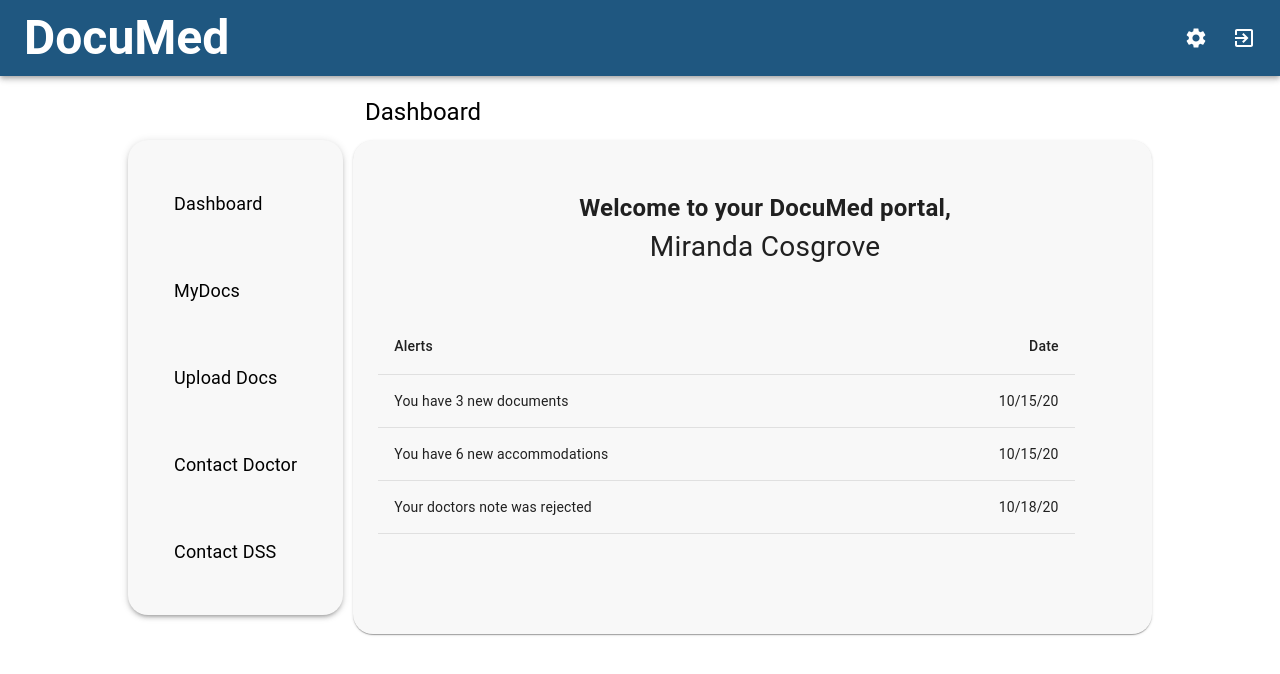
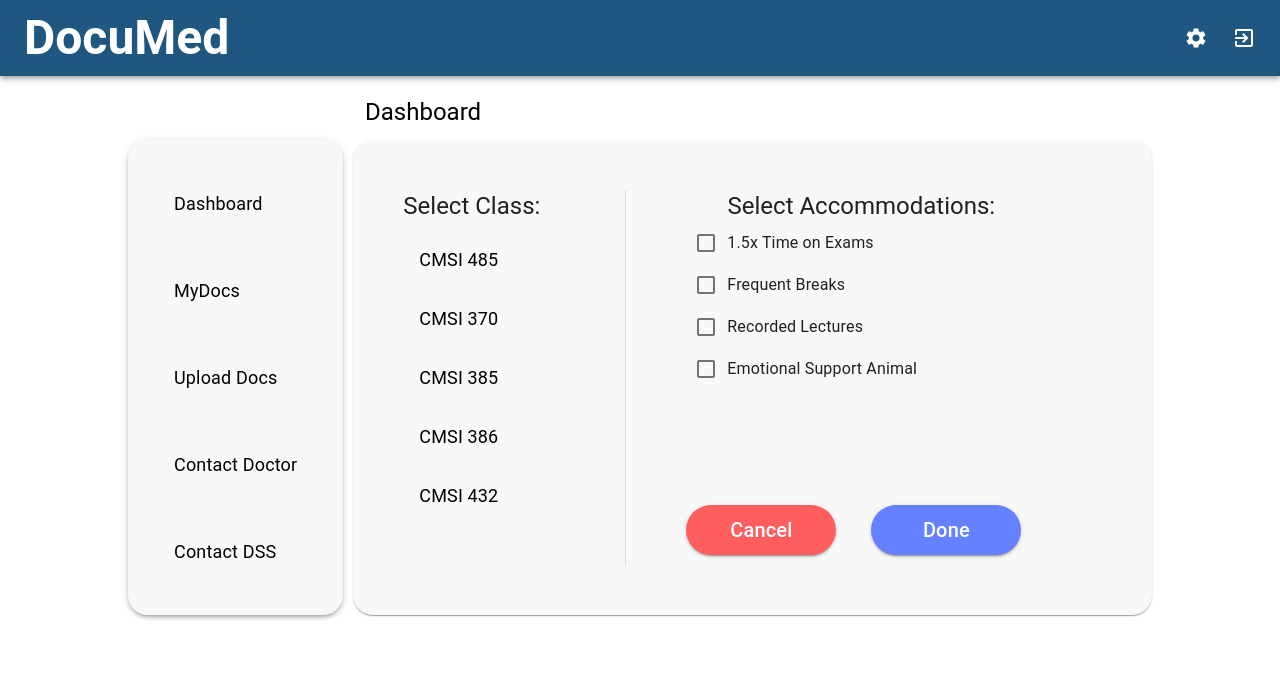
Before and after one commit to gouldcs/documed, a React (Create React App) app in the folder milestone3/: page / in a window 1280 px wide. Shown: the top 674 px of the page. Built offline with nearby package versions, Linux system fonts and the light colour scheme.

Commit message:
Accommodations page setup

```diff
--- a/milestone3/src/components/Header.jsx
+++ b/milestone3/src/components/Header.jsx
@@ -64,7 +64,7 @@ const Header = (props) => {
 
   if (props.text === "DocuMed" || props.text === "Welcome to DocuMed") {
     toReturn = (<div className={classes.root}>
-      <AppBar position="static" style={{ background: "#1F5780", alignItems: "center" }}>
+      <AppBar position="static" style={{ background: "#1F5780",}}>
         <Toolbar>
           <div className={classes.centeredTitle}>
             <Typography variant="h3" className={classes.centeredTitleText}>
--- a/milestone3/src/pages/main-layout/MainLayout.jsx
+++ b/milestone3/src/pages/main-layout/MainLayout.jsx
@@ -6,6 +6,7 @@ import Paper from "@material-ui/core/Paper"
 import Header from "../../components/Header"
 import MenuPanel from "../../components/MenuPanel"
 import UploadPage from "./contact/ContactTemplate"
+import Accommodations from "./mydocs/accommodations/Accommodations"
 import Dashboard from "./dashboard/Dashboard"
 import { Typography } from "@material-ui/core"
 
@@ -66,6 +67,7 @@ const useStyles = makeStyles((theme) => ({
   paper: {
     background: "#F8F8F8",
     borderRadius: 20,
+    minHeight: 475,
   },
 }))
 
@@ -92,7 +94,7 @@ const MainLayout = (props) => {
           </div>
           <div className={classes.pageContent}>
             <Paper className={classes.paper}>
-              <Dashboard />
+              <Accommodations />
             </Paper>
           </div>
         </div>
--- a/milestone3/src/pages/main-layout/mydocs/accommodations/accommodations.jsx
+++ b/milestone3/src/pages/main-layout/mydocs/accommodations/accommodations.jsx
@@ -0,0 +1,191 @@
+import React from "react"
+import { makeStyles } from "@material-ui/core/styles"
+
+import Button from '@material-ui/core/Button';
+import Checkbox from '@material-ui/core/Checkbox';
+import Divider from '@material-ui/core/Divider';
+import FormControl from '@material-ui/core/FormControl';
+import FormControlLabel from '@material-ui/core/FormControlLabel';
+import FormGroup from '@material-ui/core/FormGroup';
+import MenuList from "@material-ui/core/MenuList"
+import MenuItem from "@material-ui/core/MenuItem"
+import {
+  BrowserRouter as Router,
+  Switch,
+  Route,
+  Link
+} from "react-router-dom";
+
+import { Typography } from "@material-ui/core"
+
+
+const useStyles = makeStyles((theme) => ({
+  root: {
+    width: '100%',
+    height: '90%',
+    paddingTop: 50,
+    paddingBottom: 50,
+  },
+
+  dashboardContent: {
+    display: "flex",
+    flexDirection: "row",
+    paddingLeft: 50,
+  },
+
+  leftColumn: {
+    display: "flex",
+    flexDirection: "column",
+    paddingRight: 10,
+  },
+
+  centerColumn: {
+    display: "flex",
+    flexDirection: "row",
+    paddingLeft: 75,
+    paddingRight: 50,
+  },
+
+  rightColumn: {
+    display: "flex",
+    flexDirection: "column",
+  },
+
+  classSelectionItem: {
+    fontSize: 18,
+    paddingTop: 10,
+    paddingBottom: 10,
+    fontWeight: "regular",
+    color: "#000000",
+    textDecoration: "none",
+  },
+
+  optionsContainer: {
+    display: "flex",
+    flexDirection: "row",
+    paddingTop: 115,
+    paddingBottom: 10,
+  },
+
+  optionButton: {
+    paddingLeft: 10,
+    paddingRight: 25,
+  },
+
+}))
+
+const Accommodations = (props) => {
+  const classes = useStyles(props)
+
+  return (
+    <div className={classes.root}>
+      <div className={classes.dashboardContent}>
+        <div className={classes.leftColumn}>
+        <Typography variant="h5">
+            Select Class:
+          </Typography>
+        <MenuList className={classes.navigation}>
+            <Router>
+              <MenuItem className={classes.navItem}>
+                <Link to ="/dashboard" className={classes.classSelectionItem}>CMSI 485</Link>
+              </MenuItem>
+              <MenuItem className={classes.navItem}>
+                <Link to ="/mydocs" className={classes.classSelectionItem}>CMSI 370</Link>
+              </MenuItem>
+              <MenuItem className={classes.navItem}>
+                <Link to ="/upload" className={classes.classSelectionItem}>CMSI 385</Link>
+              </MenuItem>
+              <MenuItem className={classes.navItem}>
+                <Link to ="/contact" className={classes.classSelectionItem}>CMSI 386</Link>
+              </MenuItem>
+              <MenuItem className={classes.navItem}>
+                <Link to ="/contact" className={classes.classSelectionItem}>CMSI 432</Link>
+              </MenuItem>
+              {/* <Switch>
+                  <Route path="/Dashboard">
+                    <Dashboard />
+                  </Route>
+                  <Route path="/MyDocs">
+                    <Users />
+                  </Route>
+                  <Route path="/">
+                    <Home />
+                  </Route>
+              </Switch> */}
+            </Router>
+          </MenuList>
+        </div>
+        <div className={classes.centerColumn}>
+          <Divider orientation="vertical" flexItem />
+        </div>
+        <div className={classes.rightColumn}>
+        <Typography variant="h5">
+            Select Accommodations:
+          </Typography>
+          <FormControl component="fieldset">
+            <FormGroup aria-label="position" column style={{paddingLeft:20,}}>
+              <FormControlLabel
+                value="top"
+                control={<Checkbox color="primary" />}
+                label="1.5x Time on Exams"
+                labelPlacement="end"
+              />
+              <FormControlLabel
+                value="top"
+                control={<Checkbox color="primary" />}
+                label="Frequent Breaks"
+                labelPlacement="end"
+              />
+              <FormControlLabel
+                value="top"
+                control={<Checkbox color="primary" />}
+                label="Recorded Lectures"
+                labelPlacement="end"
+              />
+              <FormControlLabel
+                value="top"
+                control={<Checkbox color="primary" />}
+                label="Emotional Support Animal"
+                labelPlacement="end"
+              />
+            </FormGroup>
+          </FormControl>
+          <div className={classes.optionsContainer}>
+            <div className={classes.optionButton}>
+              <Button variant="contained"
+                style={{
+                    width:150,
+                    height: 50,
+                    backgroundColor:"#FF5E5E",
+                    textTransform: "none",
+                    color: 'white',
+                    borderRadius: 100,
+                }}>
+                    <Typography variant = 'h6'>
+                        Cancel
+                    </Typography>
+              </Button>
+            </div>
+            <div className={classes.optionButton}>
+              <Button variant="contained"
+                style={{
+                    width:150,
+                    height: 50,
+                    backgroundColor:"#6681ff",
+                    textTransform: "none",
+                    color: 'white',
+                    borderRadius: 100,
+                }}>
+                    <Typography variant = 'h6'>
+                        Done
+                    </Typography>
+                </Button>
+              </div>
+          </div>
+        </div>
+      </div>
+    </div>
+  )
+}
+
+export default Accommodations
```
Also changed, not shown: 1 other file (tests, documents, lock files or other folders).
